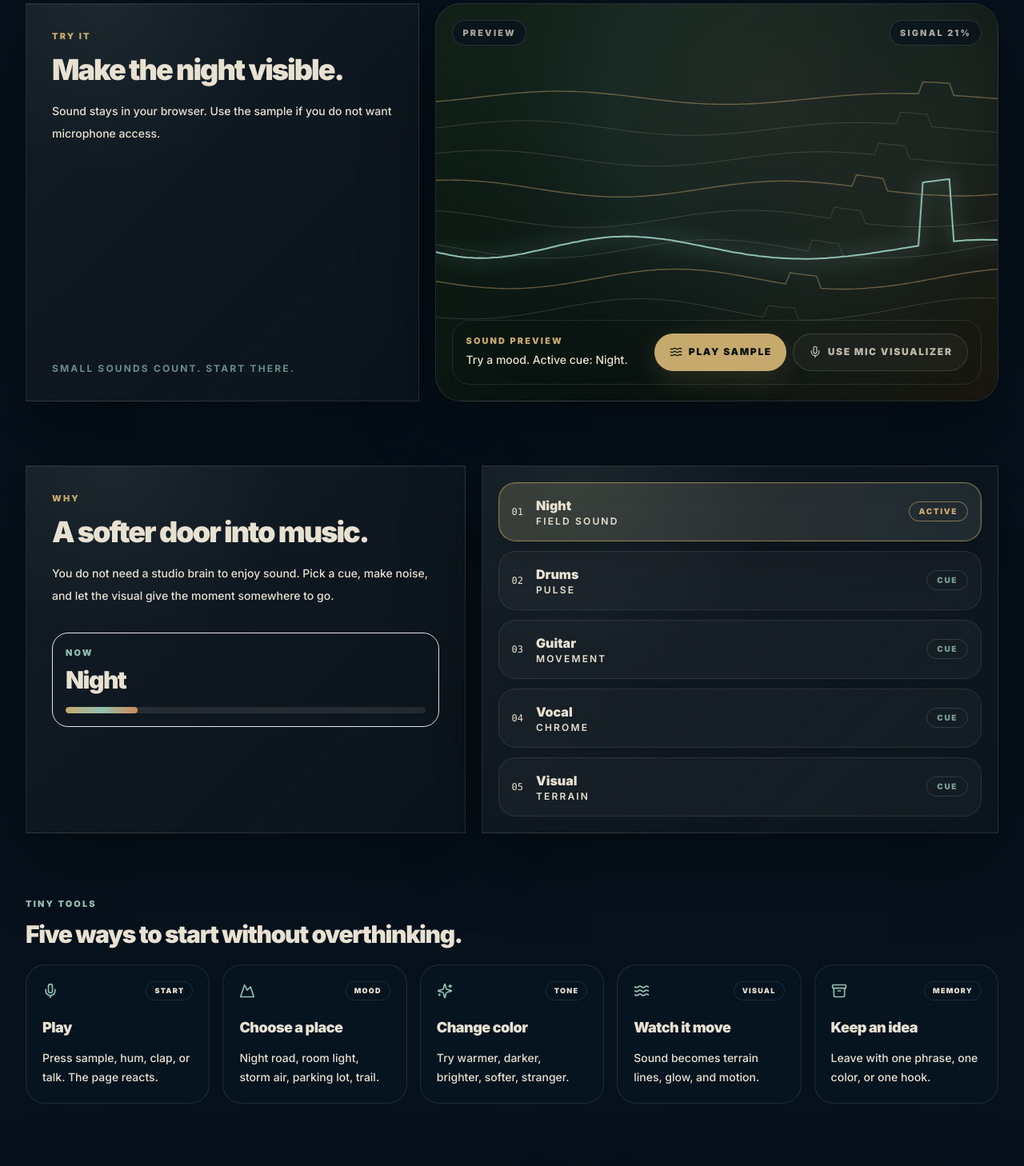
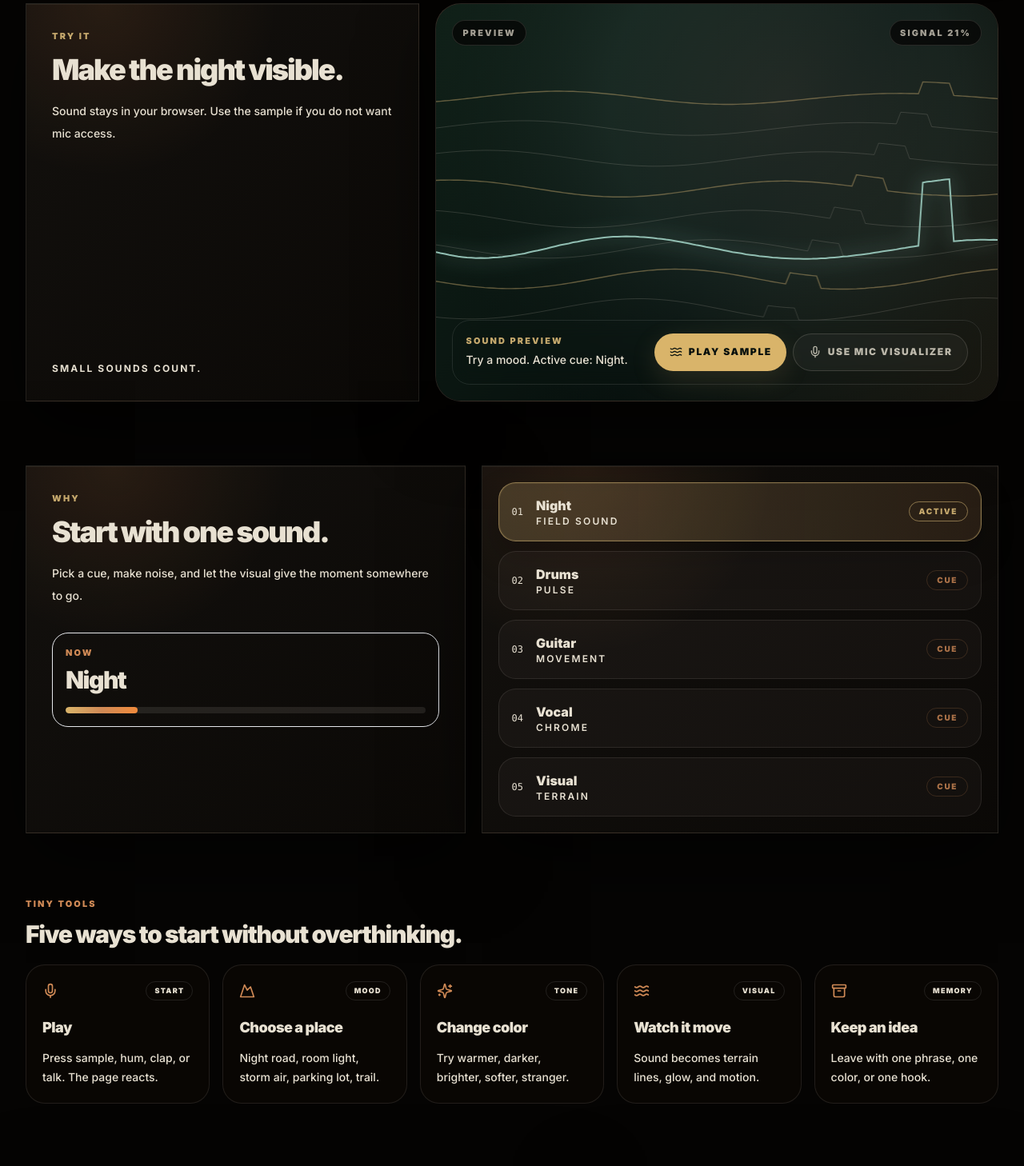
Before and after one commit to marcelozap/gateKPT, a Next.js app: page / in a window 1280 px wide. Shown: the part 640-2098 px from the top of the page at 80% size. Built offline with nearby package versions, Linux system fonts and the light colour scheme; no server answers.

Commit message:
style: tune GateKPT Florida night palette

```diff
--- a/src/app/globals.css
+++ b/src/app/globals.css
@@ -6,12 +6,12 @@
   color-scheme: dark;
   --gk-ink: #e8e1d2;
   --gk-muted: rgba(232, 225, 210, 0.62);
-  --gk-bg: #06111c;
-  --gk-panel: rgba(8, 23, 34, 0.78);
+  --gk-bg: #050403;
+  --gk-panel: rgba(12, 8, 5, 0.82);
   --gk-border: rgba(232, 225, 210, 0.11);
-  --gk-gold: #c6a96d;
-  --gk-teal: #92bfb3;
-  --gk-amber: #d08a56;
+  --gk-gold: #d9b46a;
+  --gk-teal: #d08a56;
+  --gk-amber: #f08a3c;
 }
 
 html,
@@ -55,35 +55,35 @@ body {
   inset: 0;
   pointer-events: none;
   background:
-    radial-gradient(circle at 12% 8%, rgba(198, 169, 109, 0.18), transparent 28%),
-    radial-gradient(circle at 86% 6%, rgba(146, 191, 179, 0.14), transparent 32%),
-    radial-gradient(circle at 68% 72%, rgba(208, 138, 86, 0.1), transparent 34%),
-    repeating-linear-gradient(160deg, rgba(232, 225, 210, 0.045) 0 1px, transparent 1px 34px),
-    linear-gradient(135deg, #06111c 0%, #0b1b2a 46%, #0d1813 74%, #11100b 100%);
+    radial-gradient(circle at 14% 10%, rgba(240, 138, 60, 0.2), transparent 27%),
+    radial-gradient(circle at 86% 8%, rgba(217, 180, 106, 0.16), transparent 30%),
+    radial-gradient(circle at 70% 76%, rgba(91, 44, 20, 0.22), transparent 36%),
+    repeating-linear-gradient(160deg, rgba(232, 225, 210, 0.035) 0 1px, transparent 1px 34px),
+    linear-gradient(135deg, #050403 0%, #0a0705 48%, #120b06 76%, #050403 100%);
 }
 
 .gk-panel {
   border: 1px solid var(--gk-border);
   background:
     linear-gradient(135deg, rgba(232, 225, 210, 0.055), rgba(232, 225, 210, 0.018)),
-    radial-gradient(circle at 20% 0%, rgba(146, 191, 179, 0.08), transparent 34%),
-    rgba(7, 17, 26, 0.92);
-  box-shadow: 0 28px 90px rgba(0, 0, 0, 0.46), inset 0 1px 0 rgba(232, 225, 210, 0.06);
+    radial-gradient(circle at 20% 0%, rgba(240, 138, 60, 0.1), transparent 34%),
+    rgba(7, 5, 3, 0.94);
+  box-shadow: 0 28px 90px rgba(0, 0, 0, 0.58), inset 0 1px 0 rgba(232, 225, 210, 0.06);
 }
 
 .gk-card {
   border: 1px solid var(--gk-border);
   border-radius: 1.5rem;
-  background: rgba(8, 23, 34, 0.72);
+  background: rgba(12, 8, 5, 0.74);
   padding: 1.25rem;
   transition: transform 180ms ease, border-color 180ms ease, box-shadow 180ms ease, background 180ms ease;
 }
 
 .gk-card:hover {
   transform: translateY(-3px);
-  border-color: rgba(146, 191, 179, 0.42);
-  background: rgba(10, 31, 45, 0.86);
-  box-shadow: 0 18px 50px rgba(146, 191, 179, 0.08);
+  border-color: rgba(240, 138, 60, 0.42);
+  background: rgba(18, 10, 6, 0.9);
+  box-shadow: 0 18px 50px rgba(240, 138, 60, 0.1);
 }
 
 .gk-button-primary,
@@ -120,8 +120,8 @@ body {
 
 .gk-button-secondary:hover {
   transform: translateY(-2px);
-  border-color: rgba(146, 191, 179, 0.42);
-  background: rgba(146, 191, 179, 0.08);
+  border-color: rgba(240, 138, 60, 0.38);
+  background: rgba(240, 138, 60, 0.08);
 }
 
 .gk-chip,
@@ -135,7 +135,7 @@ body {
 .gk-chip {
   border: 1px solid rgba(232, 225, 210, 0.14);
   border-radius: 999px;
-  background: rgba(6, 17, 28, 0.68);
+  background: rgba(5, 4, 3, 0.72);
   padding: 0.45rem 0.75rem;
   color: rgba(232, 225, 210, 0.7);
   backdrop-filter: blur(14px);
@@ -161,7 +161,7 @@ body {
 .gk-cue.is-active {
   border-color: rgba(198, 169, 109, 0.58);
   background:
-    linear-gradient(90deg, rgba(198, 169, 109, 0.15), rgba(146, 191, 179, 0.07)),
+    linear-gradient(90deg, rgba(217, 180, 106, 0.18), rgba(240, 138, 60, 0.08)),
     rgba(232, 225, 210, 0.045);
   box-shadow: inset 0 0 0 1px rgba(198, 169, 109, 0.12), 0 18px 42px rgba(0, 0, 0, 0.22);
 }
--- a/src/gatekpt/GatekptLanding.tsx
+++ b/src/gatekpt/GatekptLanding.tsx
@@ -320,7 +320,7 @@ export function GatekptLanding() {
   const activeCue = cuePath[activeCueIndex]?.[1] || "Drums";
 
   return (
-    <main className="min-h-screen overflow-hidden bg-[#06111c] text-[#e8e1d2]">
+    <main className="min-h-screen overflow-hidden bg-[#050403] text-[#e8e1d2]">
       <section className="relative px-4 py-10 sm:px-6 lg:px-8 lg:py-14">
         <div className="gk-ambient" />
         <div className="relative mx-auto grid max-w-7xl gap-8 lg:grid-cols-[0.78fr_1fr] lg:items-center">
@@ -356,7 +356,7 @@ export function GatekptLanding() {
             <div className="gk-panel relative overflow-hidden rounded-[2rem] p-6 sm:p-8">
               <div className="absolute inset-0 opacity-55 [background:radial-gradient(circle_at_28%_22%,rgba(198,169,109,0.18),transparent_26%),radial-gradient(circle_at_82%_30%,rgba(146,191,179,0.14),transparent_30%),repeating-linear-gradient(155deg,rgba(232,225,210,0.06)_0_1px,transparent_1px_34px)]" />
               <div className="relative">
-                <p className="gk-label text-[#92bfb3]">The world</p>
+                <p className="gk-label text-[#d08a56]">The world</p>
                 <h2 className="mt-4 text-4xl font-black leading-none tracking-[-0.055em]">
                   Pick a feeling.
                 </h2>
@@ -383,11 +383,11 @@ export function GatekptLanding() {
                 Make the night visible.
             </h2>
             <p className="mt-5 text-sm font-medium leading-7 text-[#e8e1d2]/64">
-                Sound stays in your browser. Use the sample if you do not want microphone access.
+                Sound stays in your browser. Use the sample if you do not want mic access.
             </p>
             </div>
-            <p className="mt-8 text-xs font-bold uppercase tracking-[0.18em] text-[#92bfb3]/70">
-              Small sounds count. Start there.
+            <p className="mt-8 text-xs font-bold uppercase tracking-[0.18em] text-[#d08a56]/76">
+              Small sounds count.
             </p>
           </div>
 
@@ -400,17 +400,17 @@ export function GatekptLanding() {
           <div className="gk-panel p-6 sm:p-8">
             <p className="gk-label text-[#c6a96d]">Why</p>
             <h2 className="mt-4 text-4xl font-black leading-none tracking-[-0.055em]">
-              A softer door into music.
+              Start with one sound.
             </h2>
             <p className="mt-5 text-sm font-medium leading-7 text-[#e8e1d2]/64">
-              You do not need a studio brain to enjoy sound. Pick a cue, make noise, and let the visual give the moment somewhere to go.
+              Pick a cue, make noise, and let the visual give the moment somewhere to go.
             </p>
-            <div className="mt-8 rounded-[1.25rem] border border-[#92bfb3]/18 bg-[#92bfb3]/8 p-4">
-              <p className="gk-label text-[#92bfb3]">Now</p>
+            <div className="mt-8 rounded-[1.25rem] border border-[#d08a56]/18 bg-[#d08a56]/8 p-4">
+              <p className="gk-label text-[#d08a56]">Now</p>
               <p className="mt-2 text-3xl font-black tracking-[-0.05em]">{activeCue}</p>
               <div className="mt-4 h-2 overflow-hidden rounded-full bg-[#e8e1d2]/10">
                 <div
-                  className="h-full rounded-full bg-gradient-to-r from-[#c6a96d] via-[#92bfb3] to-[#d08a56] transition-all duration-300"
+                  className="h-full rounded-full bg-gradient-to-r from-[#d9b46a] via-[#d08a56] to-[#f08a3c] transition-all duration-300"
                   style={{ width: `${((activeCueIndex + 1) / cuePath.length) * 100}%` }}
                 />
               </div>
@@ -431,7 +431,7 @@ export function GatekptLanding() {
                     <p className="font-black">{name}</p>
                     <p className="text-xs font-semibold uppercase tracking-[0.18em] text-[#e8e1d2]/42">{note}</p>
                   </div>
-                  <span className="ml-auto rounded-full border border-[#92bfb3]/20 px-3 py-1 text-[10px] font-black uppercase tracking-[0.16em] text-[#92bfb3]/80 transition group-hover:border-[#c6a96d]/50 group-hover:text-[#c6a96d]">
+                  <span className="ml-auto rounded-full border border-[#d08a56]/20 px-3 py-1 text-[10px] font-black uppercase tracking-[0.16em] text-[#d08a56]/80 transition group-hover:border-[#c6a96d]/50 group-hover:text-[#c6a96d]">
                     {activeCueIndex === index ? "active" : "cue"}
                   </span>
                 </button>
@@ -444,14 +444,14 @@ export function GatekptLanding() {
       <section className="px-4 py-10 sm:px-6 lg:px-8">
         <div className="mx-auto max-w-7xl">
           <div className="mb-5">
-            <p className="gk-label text-[#92bfb3]">Tiny tools</p>
+            <p className="gk-label text-[#d08a56]">Tiny tools</p>
             <h2 className="mt-3 text-3xl font-black tracking-[-0.045em]">Five ways to start without overthinking.</h2>
           </div>
           <div className="grid gap-4 lg:grid-cols-5">
             {productSections.map(([title, text, Icon, meta]) => (
               <div key={title} className="gk-card group">
                 <div className="flex items-center justify-between gap-3">
-                  <Icon className="h-5 w-5 text-[#92bfb3] transition group-hover:text-[#c6a96d]" />
+                  <Icon className="h-5 w-5 text-[#d08a56] transition group-hover:text-[#c6a96d]" />
                   <span className="rounded-full border border-white/10 px-2.5 py-1 text-[9px] font-black uppercase tracking-[0.14em] text-[#e8e1d2]/42">{meta}</span>
                 </div>
                 <h3 className="mt-5 text-lg font-black tracking-[-0.03em]">{title}</h3>
@@ -471,11 +471,11 @@ export function GatekptLanding() {
             </h2>
           </div>
           <div className="gk-panel flex flex-col justify-between p-6 sm:p-8">
-            <p className="gk-label text-[#92bfb3]">For artists</p>
+            <p className="gk-label text-[#d08a56]">For artists</p>
             <p className="mt-10 text-sm font-medium leading-7 text-[#e8e1d2]/62">
               Use it before the serious software. Let it be the sketch before the take, the color before the song.
             </p>
-            <Waves className="mt-8 h-7 w-7 text-[#92bfb3]" />
+            <Waves className="mt-8 h-7 w-7 text-[#d08a56]" />
           </div>
         </div>
       </section>
```
Also changed, not shown: src/app/icon.svg.
